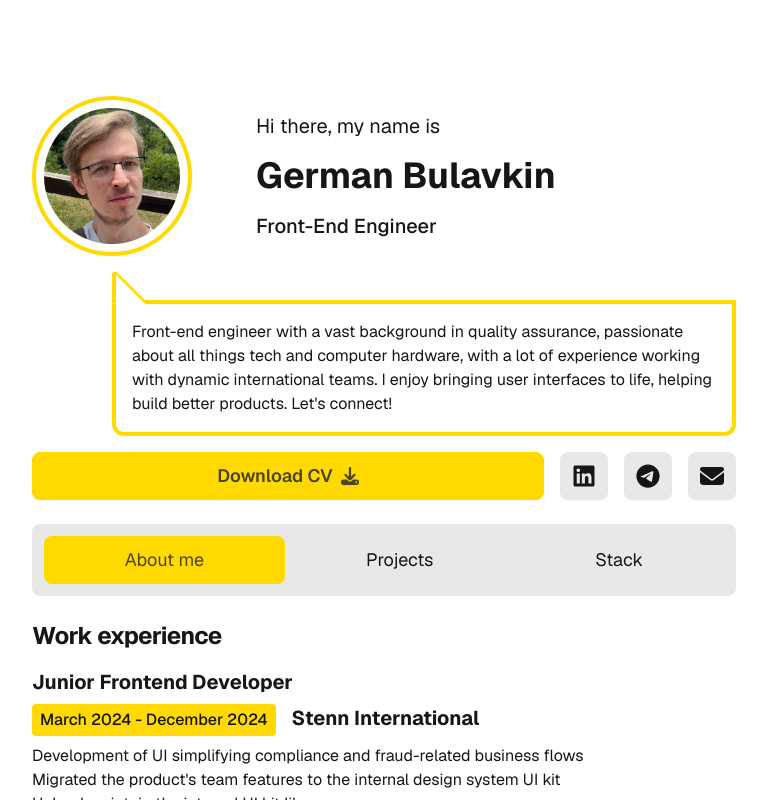
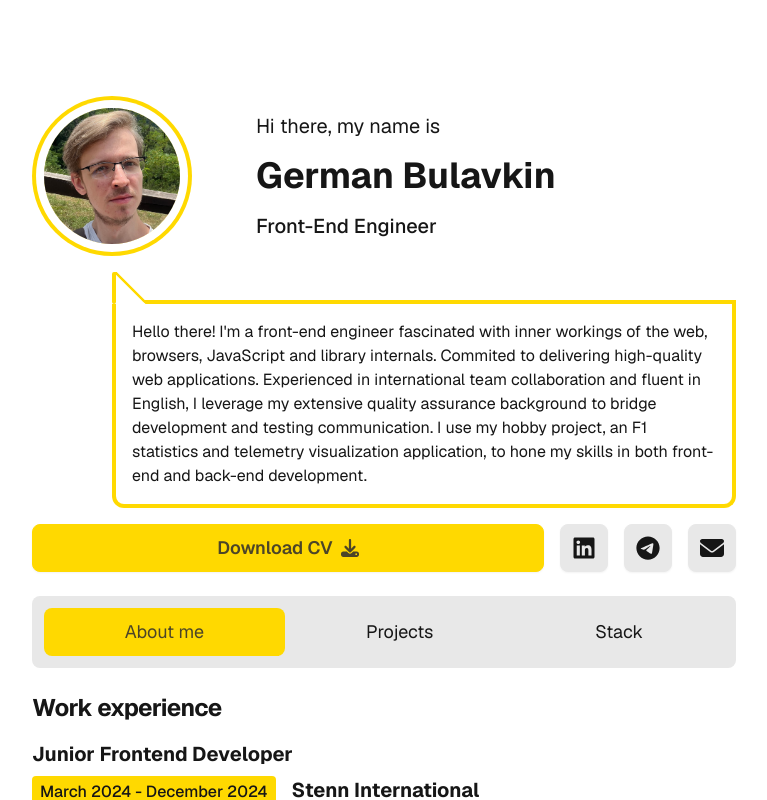
Before and after one commit to thewhitehaven04/PortfolioPage, a Next.js app: page /about in a window 1280 px wide. Shown: the whole page, without its empty margins (256-1023 px from the left). Built offline with nearby package versions, Linux system fonts and the light colour scheme.

Commit message:
Update portfolio

```diff
--- a/app/components/Header/Summary.tsx
+++ b/app/components/Header/Summary.tsx
@@ -6,9 +6,11 @@ export const Summary = () => (
             <div className="border-b-4 w-full border-primary" />
         </div>
         <p className="block font-xl border-4 border-t-0 rounded-b-xl p-4 border-primary">
-            Front-end engineer with a vast background in quality assurance, passionate about all things tech and
-            computer hardware, with a lot of experience working with dynamic international teams. I enjoy bringing user
-            interfaces to life, helping build better products. Let's connect!
+            Hello there! I'm a front-end engineer fascinated with inner workings of the web, browsers, JavaScript and
+            library internals. Commited to delivering high-quality web applications. Experienced in international team
+            collaboration and fluent in English, I leverage my extensive quality assurance background to bridge
+            development and testing communication. I use my hobby project, an F1 statistics and telemetry visualization
+            application, to hone my skills in both front-end and back-end development.
         </p>
     </section>
 )
```
Also changed, not shown: 1 other file (tests, documents, lock files or other folders).
